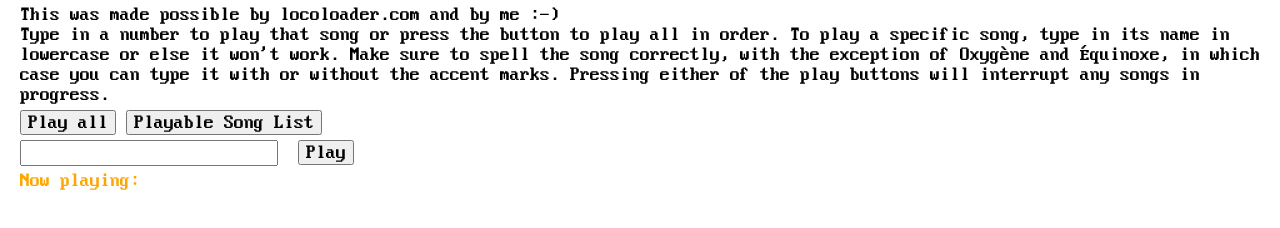
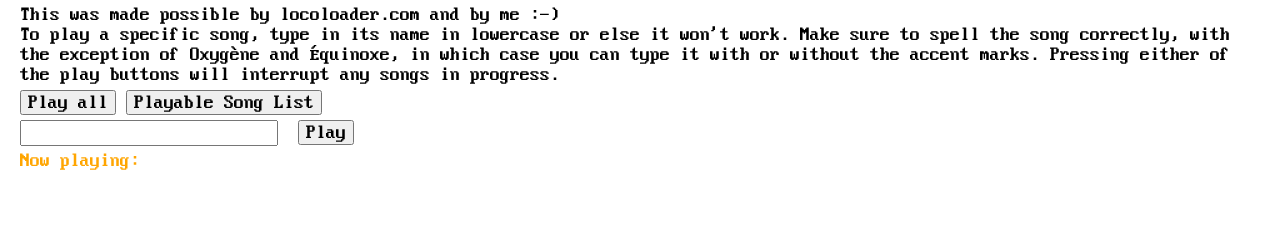
Before and after one commit to Minefan07/mcmp, a plain HTML site: page index.html in a window 1280 px wide. Drawn offline with Linux system fonts and the light colour scheme.

Commit message:
Update index.html

```diff
--- a/index.html
+++ b/index.html
@@ -439,7 +439,7 @@
 
             }
         </script>
-        <div id="info" class="info">This was made possible by locoloader.com and by me :-)<br>Type in a number to play that song or press the button to play all in order. To play a specific song, type in its name in lowercase or else it won't work. Make sure to spell the song correctly, with the exception of Oxygène and Équinoxe, in which case you can type it with or without the accent marks. Pressing either of the play buttons will interrupt any songs in progress. <br>
+        <div id="info" class="info">This was made possible by locoloader.com and by me :-)<br>To play a specific song, type in its name in lowercase or else it won't work. Make sure to spell the song correctly, with the exception of Oxygène and Équinoxe, in which case you can type it with or without the accent marks. Pressing either of the play buttons will interrupt any songs in progress. <br>
             <button onclick="playAll();" class="playall" id="playall">Play all</button><button class="playablesonglist" onclick="window.open('otherpages/playablesongs.html');">Playable Song List</button><br>
             <input id="songsel" class="songsel">
             <button onclick="pickSong();" class="playsong" id="playsong">Play</button><br>
```
